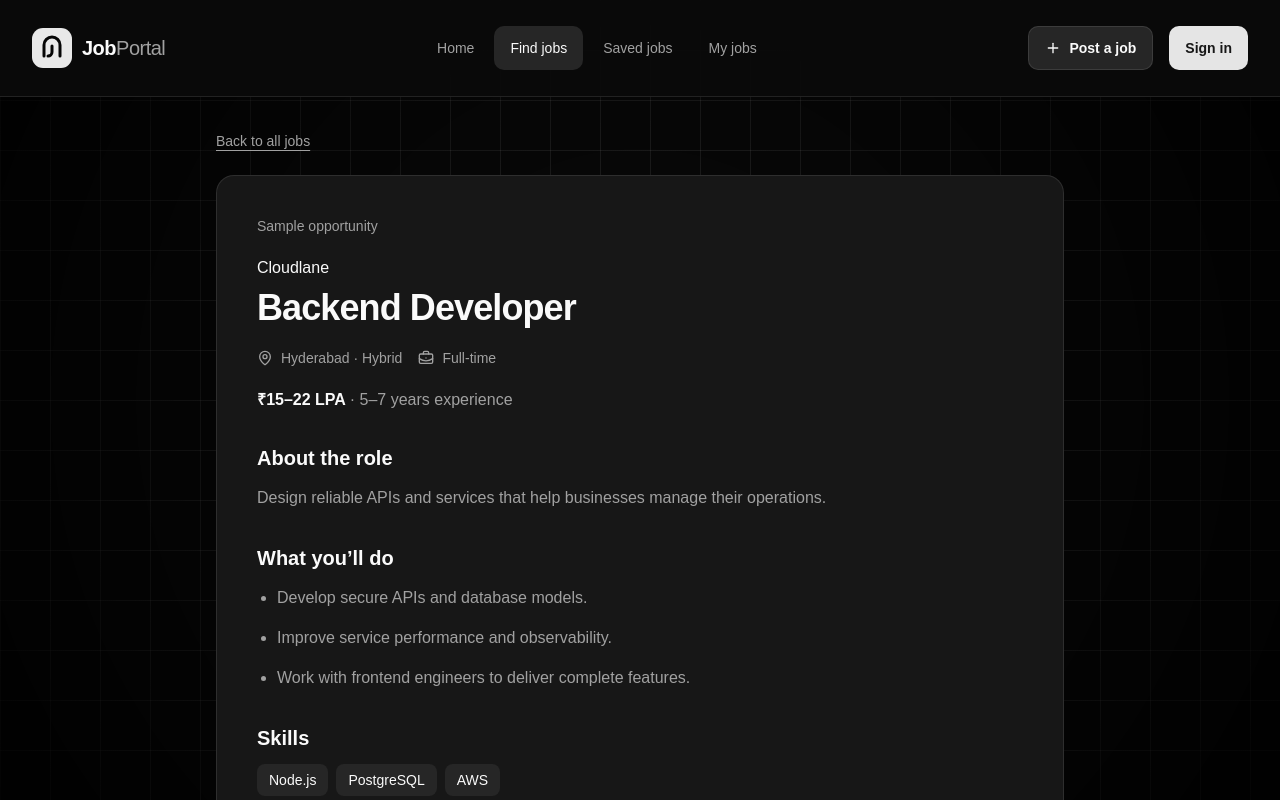
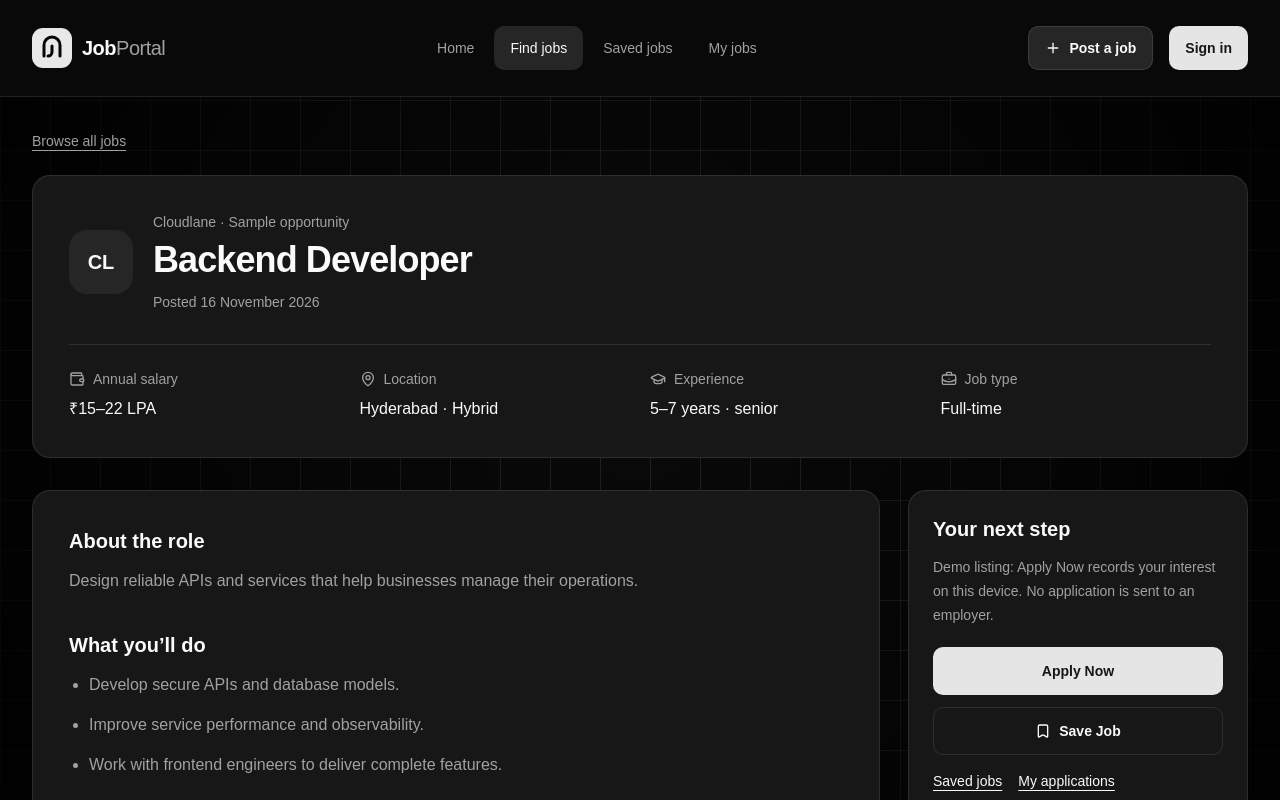
Before and after one commit to akanksha15sharma/Job-Portal, a React (Vite) app: page /job/backend-developer in a window 1280 px wide. Shown: the top 800 px of the page. Built offline with nearby package versions, Linux system fonts and the light colour scheme; no server answers.

Commit message:
Improve job details and persist job actions

```diff
--- /dev/null
+++ b/src/components/job-collection.jsx
@@ -0,0 +1,18 @@
+import { Link } from 'react-router-dom';
+import JobCard from '@/components/job-card';
+import { jobs } from '@/data/jobs';
+import { useJobActions } from '@/hooks/use-job-actions';
+
+const JobCollection = ({ kind }) => {
+  const { saved, applied, perform, error } = useJobActions();
+  const isSaved = kind === 'saved';
+  const items = jobs.filter((job) => (isSaved ? saved : applied).includes(job.id));
+  return <section className="mx-auto max-w-7xl px-4 pb-16 sm:px-6 lg:px-8">
+    <h1 className="text-3xl font-semibold tracking-tight">{isSaved ? 'Saved jobs' : 'My applications'}</h1>
+    <p className="mb-8 mt-3 text-muted-foreground">{isSaved ? 'Your shortlist, ready when you are.' : 'Demo applications recorded on this device. Nothing has been sent to employers.'} Stored locally in this browser.</p>
+    <p role="status" className="mb-5 text-sm text-muted-foreground">{items.length} {isSaved ? 'saved jobs' : 'demo applications'}</p>
+    {error && <p role="alert" className="mb-5 text-destructive">{error}</p>}
+    {items.length ? <div className="grid gap-5 md:grid-cols-2 xl:grid-cols-3">{items.map((job) => <div key={job.id} className="flex flex-col gap-3"><JobCard job={job} />{isSaved && <button type="button" onClick={() => perform('save', job.id)} aria-label={`Remove ${job.title} at ${job.company} from saved jobs`} className="min-h-11 rounded-lg border border-border px-4 text-sm hover:bg-accent focus-visible:ring-2 focus-visible:ring-ring">Remove saved job</button>}</div>)}</div> : <div className="rounded-2xl border border-dashed border-border p-8 text-center"><h2 className="text-xl font-semibold">{isSaved ? 'Build your shortlist' : 'No applications yet'}</h2><p className="my-4 text-muted-foreground">{isSaved ? 'Save a job from its details page to find it here.' : 'Open a job and choose Apply Now to record a demo application.'}</p><Link to="/jobs" className="inline-block rounded-lg bg-primary px-5 py-3 font-medium text-primary-foreground">Browse jobs</Link></div>}
+  </section>;
+};
+export default JobCollection;
--- a/src/components/job-search.jsx
+++ b/src/components/job-search.jsx
@@ -33,7 +33,7 @@ const JobSearch = ({ query = '', location = '', preserveFilters = false }) => {
         <label htmlFor="job-location" className="mb-2 block px-1 text-sm font-medium">Where do you want to work?</label>
         <div className="relative">
           <MapPin aria-hidden="true" className="pointer-events-none absolute left-3 top-3.5 size-5 text-muted-foreground" />
-          <select id="job-location" name="location" defaultValue={location} className="h-12 w-full appearance-none rounded-lg border border-input bg-background pl-10 pr-9 text-base outline-none focus-visible:ring-2 focus-visible:ring-ring">
+          <select id="job-location" name="location" defaultValue={location} onChange={(event) => { if (preserveFilters) event.currentTarget.form.requestSubmit(); }} className="h-12 w-full appearance-none rounded-lg border border-input bg-background pl-10 pr-9 text-base outline-none focus-visible:ring-2 focus-visible:ring-ring">
             <option value="">All locations</option>
             {locations.map((place) => <option key={place} value={place}>{place}</option>)}
           </select>
--- a/src/data/jobs.js
+++ b/src/data/jobs.js
@@ -1,5 +1,5 @@
 // Illustrative listings for the demo; these are not live vacancies.
-export const jobs = [
+const sampleJobs = [
   { salaryMin: 12, salaryMax: 18, experienceLevel: 'mid', postedAt: '2026-11-18', id: 'frontend-engineer', title: 'Frontend Engineer', company: 'Northstar Labs', initials: 'NL', location: 'Bengaluru', mode: 'Hybrid', type: 'Full-time', salary: '₹12–18 LPA', experience: '2–4 years', tags: ['React', 'TypeScript', 'Tailwind CSS'], description: 'Build thoughtful, accessible interfaces for a growing team collaboration platform.', responsibilities: ['Build responsive interfaces with React and TypeScript.', 'Collaborate with designers to improve usability and accessibility.', 'Write maintainable code and review changes with your team.'] },
   { salaryMin: 10, salaryMax: 16, experienceLevel: 'mid', postedAt: '2026-11-20', id: 'product-designer', title: 'Product Designer', company: 'Forma Studio', initials: 'FS', location: 'Remote', mode: 'Remote', type: 'Full-time', salary: '₹10–16 LPA', experience: '2–5 years', tags: ['Figma', 'UX research', 'Design systems'], description: 'Turn complex workflows into clear, intuitive experiences for small businesses.', responsibilities: ['Explore customer needs through research and prototypes.', 'Create accessible flows and polished interface designs.', 'Partner with engineers to maintain a shared design system.'] },
   { salaryMin: 15, salaryMax: 22, experienceLevel: 'senior', postedAt: '2026-11-16', id: 'backend-developer', title: 'Backend Developer', company: 'Cloudlane', initials: 'CL', location: 'Hyderabad', mode: 'Hybrid', type: 'Full-time', salary: '₹15–22 LPA', experience: '5–7 years', tags: ['Node.js', 'PostgreSQL', 'AWS'], description: 'Design reliable APIs and services that help businesses manage their operations.', responsibilities: ['Develop secure APIs and database models.', 'Improve service performance and observability.', 'Work with frontend engineers to deliver complete features.'] },
@@ -7,6 +7,28 @@ export const jobs = [
   { salaryMin: 9, salaryMax: 14, experienceLevel: 'mid', postedAt: '2026-11-19', id: 'react-developer', title: 'React Developer', company: 'Brightpath', initials: 'BP', location: 'Pune', mode: 'Hybrid', type: 'Contract', salary: '₹9–14 LPA', experience: '2–4 years', tags: ['React', 'JavaScript', 'REST APIs'], description: 'Create fast, approachable web experiences for an online learning platform.', responsibilities: ['Implement reusable React components.', 'Integrate APIs and handle loading and error states.', 'Improve performance across mobile and desktop devices.'] },
   { salaryMin: 6, salaryMax: 10, experienceLevel: 'junior', postedAt: '2026-11-17', id: 'marketing-specialist', title: 'Marketing Specialist', company: 'Bloom Collective', initials: 'BC', location: 'New Delhi', mode: 'Hybrid', type: 'Full-time', salary: '₹6–10 LPA', experience: '1–3 years', tags: ['Content', 'SEO', 'Analytics'], description: 'Grow a community of independent businesses through thoughtful content and campaigns.', responsibilities: ['Plan content and digital campaigns.', 'Measure campaign performance and share learnings.', 'Collaborate with creative teams on brand storytelling.'] },
 ];
+
+const companyProfiles = {
+  'Northstar Labs': 'A product team building collaboration tools for distributed businesses.',
+  'Forma Studio': 'A design-led studio helping small businesses simplify their daily work.',
+  'Cloudlane': 'A software company creating reliable cloud tools for business operations.',
+  'Metric Works': 'An analytics team turning business data into clear, actionable insights.',
+  'Brightpath': 'An education technology team making online learning more accessible.',
+  'Bloom Collective': 'A creative team supporting independent businesses through digital storytelling.',
+};
+
+export const jobs = sampleJobs.map((job) => ({
+  ...job,
+  companyDescription: companyProfiles[job.company],
+  requirements: [
+    `${job.experience} of relevant professional experience.`,
+    `Practical experience with ${job.tags.join(', ')}.`,
+    'Clear communication and a collaborative approach to solving problems.',
+  ],
+  benefits: job.type === 'Contract'
+    ? ['Flexible working hours', 'A dedicated project mentor', 'Access to learning resources']
+    : ['Health and wellness support', 'Paid leave and company holidays', 'Learning and professional development budget', ...(job.mode === 'Remote' ? ['Remote work equipment support'] : ['Flexible team working arrangements'])],
+}));
 
 export const locations = [...new Set(jobs.map((job) => job.location))].sort();
 
--- /dev/null
+++ b/src/hooks/use-job-actions.js
@@ -0,0 +1,33 @@
+import { useState, useSyncExternalStore } from 'react';
+import { jobStorageKey, parseJobActions, updateJobActions } from '../lib/job-storage';
+
+const changeEvent = 'job-portal-actions-changed';
+const subscribe = (callback) => {
+  window.addEventListener('storage', callback);
+  window.addEventListener(changeEvent, callback);
+  return () => {
+    window.removeEventListener('storage', callback);
+    window.removeEventListener(changeEvent, callback);
+  };
+};
+const getSnapshot = () => {
+  try { return window.localStorage.getItem(jobStorageKey); }
+  catch { return null; }
+};
+
+export function useJobActions() {
+  const raw = useSyncExternalStore(subscribe, getSnapshot, () => null);
+  const [error, setError] = useState('');
+  const actions = parseJobActions(raw);
+  const perform = (action, id) => {
+    try {
+      const current = parseJobActions(window.localStorage.getItem(jobStorageKey));
+      window.localStorage.setItem(jobStorageKey, JSON.stringify(updateJobActions(current, action, id)));
+      window.dispatchEvent(new Event(changeEvent));
+      setError('');
+    } catch {
+      setError('Your browser could not save this action. Enable local storage and try again.');
+    }
+  };
+  return { ...actions, perform, error };
+}
--- a/src/lib/job-filters.js
+++ b/src/lib/job-filters.js
@@ -22,6 +22,7 @@ export function readJobFilters(params) {
   return {
     query: params.get('q') || '',
     location: locations.includes(params.get('location')) ? params.get('location') : '',
+    remote: params.get('remote') === 'true',
     type: jobTypes.includes(params.get('type')) ? params.get('type') : '',
     experience: experienceLevels.some(({ value }) => value === params.get('experience')) ? params.get('experience') : '',
     salary: salaryRanges.some(({ value }) => value === params.get('salary')) ? params.get('salary') : '',
@@ -32,7 +33,8 @@ export function readJobFilters(params) {
 export function getJobResults(filters) {
   const range = salaryRanges.find(({ value }) => value === filters.salary);
   return filterJobs(filters.query, filters.location)
-    .filter((job) => (!filters.type || job.type === filters.type)
+    .filter((job) => (!filters.remote || job.mode === 'Remote')
+      && (!filters.type || job.type === filters.type)
       && (!filters.experience || job.experienceLevel === filters.experience)
       && (!range || (job.salaryMax >= range.min && job.salaryMin < range.max)))
     .sort((a, b) => {
--- /dev/null
+++ b/src/lib/job-storage.js
@@ -0,0 +1,18 @@
+export const jobStorageKey = 'job-portal-actions';
+export const emptyActions = { saved: [], applied: [] };
+
+export function parseJobActions(raw) {
+  try {
+    const data = JSON.parse(raw);
+    const ids = (value) => Array.isArray(value) ? [...new Set(value.filter((id) => typeof id === 'string'))] : [];
+    return { saved: ids(data?.saved), applied: ids(data?.applied) };
+  } catch {
+    return emptyActions;
+  }
+}
+
+export function updateJobActions(current, action, id) {
+  if (action === 'save') return { ...current, saved: current.saved.includes(id) ? current.saved.filter((item) => item !== id) : [...current.saved, id] };
+  if (action === 'apply') return { ...current, applied: [...new Set([...current.applied, id])] };
+  return current;
+}
--- a/src/pages/job-listing.jsx
+++ b/src/pages/job-listing.jsx
@@ -9,7 +9,7 @@ const JobListing = () => {
   const filters = readJobFilters(params);
   const { query, location } = filters;
   const results = getJobResults(filters);
-  const hasFilters = ['q', 'location', 'type', 'experience', 'salary', 'sort'].some((key) => params.has(key));
+  const hasFilters = ['q', 'location', 'type', 'experience', 'salary', 'sort', 'remote'].some((key) => params.has(key));
   const updateFilter = (key, value) => {
     setParams((previous) => {
       const next = new URLSearchParams(previous);
@@ -48,7 +48,11 @@ const JobListing = () => {
             </div>
           ))}
         </div>
-        <p id="salary-help" className="mt-4 text-sm leading-6 text-muted-foreground">Salaries are in lakhs per year (LPA). Matches include overlapping salary ranges; salary sorting uses the highest advertised pay. Filters apply immediately; use Browse Jobs to submit keyword and location changes.</p>
+        <label className="mt-5 inline-flex min-h-11 cursor-pointer items-center gap-3 text-sm font-medium">
+          <input type="checkbox" checked={filters.remote} onChange={(event) => updateFilter('remote', event.target.checked ? 'true' : '')} className="size-4 accent-foreground focus-visible:outline-2 focus-visible:outline-ring" />
+          Remote jobs only
+        </label>
+        <p id="salary-help" className="mt-4 text-sm leading-6 text-muted-foreground">Salaries are in lakhs per year (LPA). Matches include overlapping salary ranges; salary sorting uses the highest advertised pay. Filters apply immediately; use Browse Jobs to submit keyword changes.</p>
       </section>
       <div className="my-7 flex flex-wrap items-center justify-between gap-3">
         <p role="status" className="text-muted-foreground">{results.length} sample {results.length === 1 ? 'job' : 'jobs'}{query && ` matching “${query}”`}{location && ` in ${location}`}</p>
--- a/src/pages/job-page.jsx
+++ b/src/pages/job-page.jsx
@@ -1,24 +1,53 @@
 import { Link, useParams } from 'react-router-dom';
-import { BriefcaseBusiness, MapPin } from 'lucide-react';
+import { Bookmark, Check, Building2, BriefcaseBusiness, MapPin, Wallet, GraduationCap } from 'lucide-react';
 import { jobs } from '@/data/jobs';
+import { useJobActions } from '@/hooks/use-job-actions';
+
+const buttonClass = 'inline-flex min-h-12 items-center justify-center gap-2 rounded-lg px-5 text-sm font-semibold transition-colors focus-visible:outline-none focus-visible:ring-2 focus-visible:ring-ring disabled:cursor-default';
 
 const JobPage = () => {
   const { id } = useParams();
+  const { saved, applied, perform, error } = useJobActions();
   const job = jobs.find((item) => item.id === id);
   if (!job) return <section className="mx-auto max-w-4xl px-4 py-12"><h1 className="text-3xl font-semibold">Job not found</h1><p className="my-4 text-muted-foreground">This listing is not available. Explore the other sample opportunities.</p><Link to="/jobs" className="underline underline-offset-4">Browse jobs</Link></section>;
+  const isSaved = saved.includes(id);
+  const isApplied = applied.includes(id);
+  const facts = [
+    { icon: Wallet, label: 'Annual salary', value: job.salary },
+    { icon: MapPin, label: 'Location', value: `${job.location} · ${job.mode}` },
+    { icon: GraduationCap, label: 'Experience', value: `${job.experience} · ${job.experienceLevel === 'mid' ? 'Mid-level' : job.experienceLevel}` },
+    { icon: BriefcaseBusiness, label: 'Job type', value: job.type },
+  ];
   return (
-    <section className="mx-auto max-w-4xl px-4 pb-16 sm:px-6" aria-labelledby="job-heading">
-      <Link to="/jobs" className="mb-6 inline-block rounded text-sm text-muted-foreground underline underline-offset-4 hover:text-foreground focus-visible:ring-2 focus-visible:ring-ring">Back to all jobs</Link>
-      <article className="rounded-2xl border border-border bg-card p-6 sm:p-10">
-        <p className="mb-5 text-sm font-medium text-muted-foreground">Sample opportunity</p>
-        <p className="mb-2 font-medium">{job.company}</p><h1 id="job-heading" className="text-3xl font-semibold tracking-tight sm:text-4xl">{job.title}</h1>
-        <div className="my-5 flex flex-wrap gap-4 text-sm text-muted-foreground"><span className="inline-flex items-center gap-2"><MapPin aria-hidden="true" className="size-4" />{job.location} · {job.mode}</span><span className="inline-flex items-center gap-2"><BriefcaseBusiness aria-hidden="true" className="size-4" />{job.type}</span></div>
-        <p className="font-semibold">{job.salary} <span className="font-normal text-muted-foreground">· {job.experience} experience</span></p>
-        <h2 className="mb-3 mt-8 text-xl font-semibold">About the role</h2><p className="leading-7 text-muted-foreground">{job.description}</p>
-        <h2 className="mb-3 mt-8 text-xl font-semibold">What you’ll do</h2><ul className="list-disc space-y-3 pl-5 leading-7 text-muted-foreground">{job.responsibilities.map((item) => <li key={item}>{item}</li>)}</ul>
-        <h2 className="mb-3 mt-8 text-xl font-semibold">Skills</h2><ul className="flex flex-wrap gap-2">{job.tags.map((tag) => <li key={tag} className="rounded-md bg-secondary px-3 py-1.5 text-sm">{tag}</li>)}</ul>
-        <p className="mt-9 rounded-xl border border-border bg-background p-4 text-sm leading-6 text-muted-foreground">This is an illustrative listing from a fictional company. Applications are not available for sample jobs.</p>
-      </article>
+    <section className="mx-auto max-w-7xl px-4 pb-16 sm:px-6 lg:px-8" aria-labelledby="job-heading">
+      <Link to="/jobs" className="mb-6 inline-block rounded text-sm text-muted-foreground underline underline-offset-4 hover:text-foreground focus-visible:ring-2 focus-visible:ring-ring">Browse all jobs</Link>
+      <div className="mb-8 rounded-2xl border border-border bg-card p-6 sm:p-9">
+        <div className="flex flex-col gap-5 sm:flex-row sm:items-center">
+          <span aria-hidden="true" className="flex size-16 shrink-0 items-center justify-center rounded-2xl bg-secondary text-xl font-bold">{job.initials}</span>
+          <div><p className="mb-2 text-sm text-muted-foreground">{job.company} · Sample opportunity</p><h1 id="job-heading" className="text-3xl font-semibold tracking-tight sm:text-4xl">{job.title}</h1><p className="mt-3 text-sm text-muted-foreground">Posted <time dateTime={job.postedAt}>{new Date(`${job.postedAt}T00:00:00Z`).toLocaleDateString('en-IN', { day: 'numeric', month: 'long', year: 'numeric', timeZone: 'UTC' })}</time></p></div>
+        </div>
+        <dl className="mt-8 grid gap-5 border-t border-border pt-6 sm:grid-cols-2 lg:grid-cols-4">{facts.map(({ icon: Icon, label, value }) => <div key={label}><dt className="mb-2 flex items-center gap-2 text-sm text-muted-foreground"><Icon aria-hidden="true" className="size-4" />{label}</dt><dd className="font-medium">{value}</dd></div>)}</dl>
+      </div>
+      <div className="grid items-start gap-7 lg:grid-cols-[minmax(0,1fr)_340px]">
+        <article className="min-w-0 space-y-9 rounded-2xl border border-border bg-card p-6 sm:p-9">
+          <section><h2 className="mb-3 text-xl font-semibold">About the role</h2><p className="leading-7 text-muted-foreground">{job.description}</p></section>
+          {[['What you’ll do', job.responsibilities], ['Requirements', job.requirements], ['Benefits', job.benefits]].map(([title, items]) => <section key={title}><h2 className="mb-3 text-xl font-semibold">{title}</h2><ul className="list-disc space-y-3 pl-5 leading-7 text-muted-foreground">{items.map((item) => <li key={item}>{item}</li>)}</ul></section>)}
+          <section><h2 className="mb-3 text-xl font-semibold">Skills</h2><ul className="flex flex-wrap gap-2">{job.tags.map((tag) => <li key={tag} className="rounded-md bg-secondary px-3 py-1.5 text-sm">{tag}</li>)}</ul></section>
+        </article>
+        <aside className="space-y-6 lg:sticky lg:top-6" aria-label="Job actions and company">
+          <div className="rounded-2xl border border-border bg-card p-6">
+            <h2 className="text-xl font-semibold">Your next step</h2><p className="mb-5 mt-3 text-sm leading-6 text-muted-foreground">Demo listing: Apply Now records your interest on this device. No application is sent to an employer.</p>
+            <div className="flex flex-col gap-3">
+              <button type="button" disabled={isApplied} onClick={() => perform('apply', id)} className={`${buttonClass} bg-primary text-primary-foreground hover:bg-primary/80`}>{isApplied && <Check aria-hidden="true" className="size-4" />}{isApplied ? 'Applied locally' : 'Apply Now'}</button>
+              <button type="button" aria-pressed={isSaved} onClick={() => perform('save', id)} className={`${buttonClass} border border-border hover:bg-accent`}><Bookmark aria-hidden="true" className={`size-4 ${isSaved ? 'fill-current' : ''}`} />{isSaved ? 'Saved · Unsave job' : 'Save Job'}</button>
+            </div>
+            <p role="status" className="mt-4 text-sm leading-6 text-muted-foreground">{isApplied ? 'Demo application recorded. You can review it in My Jobs.' : isSaved ? 'Saved to your jobs on this device.' : ''}</p>
+            {error && <p role="alert" className="mt-3 text-sm text-destructive">{error}</p>}
+            <div className="mt-4 flex flex-wrap gap-4 text-sm"><Link to="/saved-jobs" className="underline underline-offset-4">Saved jobs</Link><Link to="/my-jobs" className="underline underline-offset-4">My applications</Link></div>
+          </div>
+          <section className="rounded-2xl border border-border bg-card p-6"><Building2 aria-hidden="true" className="mb-4 size-6 text-muted-foreground" /><h2 className="text-xl font-semibold">About {job.company}</h2><p className="mt-3 text-sm leading-6 text-muted-foreground">{job.companyDescription}</p><p className="mt-4 text-sm text-muted-foreground">Fictional company · Illustrative benefits and requirements</p></section>
+        </aside>
+      </div>
     </section>
   );
 };
--- a/src/pages/my-job.jsx
+++ b/src/pages/my-job.jsx
@@ -1,5 +1,3 @@
-const MyJobs = () => {
-    return <div>My Jobs</div>;
-};
-
+import JobCollection from '@/components/job-collection';
+const MyJobs = () => <JobCollection kind="applied" />;
 export default MyJobs;
--- a/src/pages/saved-job.jsx
+++ b/src/pages/saved-job.jsx
@@ -1,5 +1,3 @@
-const SavedJobs = () => {
-    return <div>Saved Jobs</div>;
-};
-
+import JobCollection from '@/components/job-collection';
+const SavedJobs = () => <JobCollection kind="saved" />;
 export default SavedJobs;
```
Also changed, not shown: 2 other files (tests, documents, lock files or other folders).
